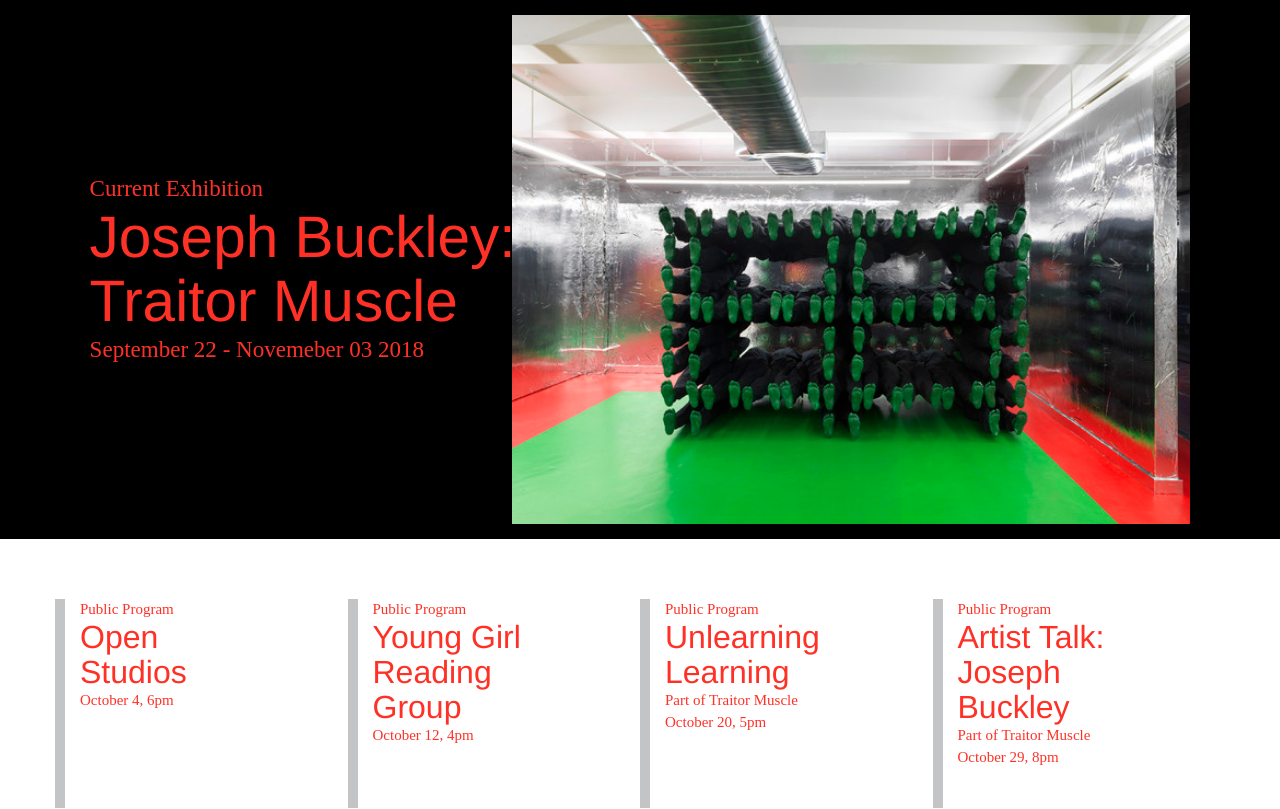
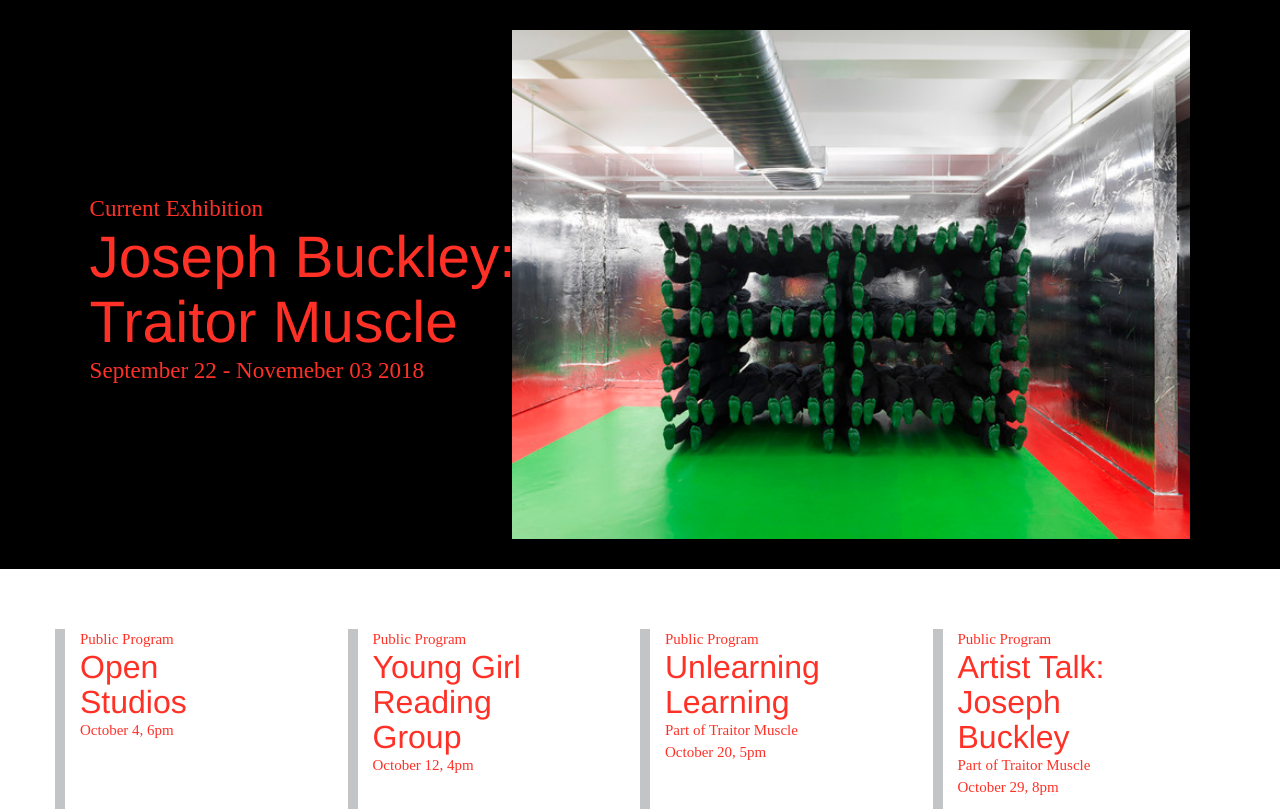
Before and after one commit to jennykats/lba-app-ht, a PHP site: page / in a window 1280 px wide. Shown: the top 809 px of the page. Run offline with PHP 8.4, Linux system fonts and the light colour scheme; some web fonts are replaced.

Commit message:
padding vw

```diff
--- a/index.html
+++ b/index.html
@@ -34,9 +34,7 @@
       p.footer-txt {
         font-size: 15px;
       }
-
   }
-
   </style>
 
 
--- a/style.css
+++ b/style.css
@@ -13,8 +13,8 @@
       background-color: black;
       position: relative;
       color: #FF3127;
-      padding-top: 15px;
-      padding-bottom: 15px;
+      padding-top: 30px;
+      padding-bottom: 30px;
       width: 100%
       }
 
```
